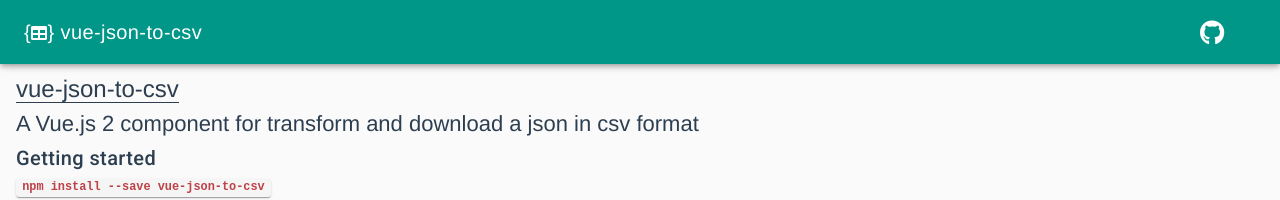
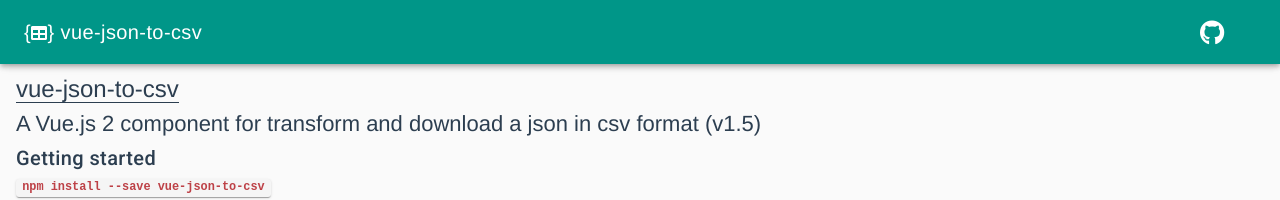
Before and after one commit to angeliquekom/vue-json-to-csv, a Vue app in the folder demo/: page / in a window 1280 px wide. Shown: the top 200 px of the page. Built offline with nearby package versions, Linux system fonts and the light colour scheme.

Commit message:
edit demo

```diff
--- a/demo/package.json
+++ b/demo/package.json
@@ -12,7 +12,7 @@
   },
   "dependencies": {
     "vue": "^2.5.2",
-    "vue-json-to-csv": "^1.0.3",
+    "vue-json-to-csv": "^1.0.5",
     "vuetify": "^1.1.4"
   },
   "devDependencies": {
--- a/demo/src/App.vue
+++ b/demo/src/App.vue
@@ -8,6 +8,7 @@
         vue-json-to-csv
       </v-toolbar-title>
       <v-spacer></v-spacer>
+
       <v-toolbar-items class="hidden-sm-and-down">
         <v-btn flat href="https://github.com/angeliquekom/vue-json-to-csv#readme">
           <i class="fab fa-github white--text" style="font-size:25px;"></i>
@@ -22,7 +23,7 @@
           </span>
         </div>
         <div style="font-size:22px" class="font-weight--300">
-          A Vue.js 2 component for transform and download a json in csv format
+          A Vue.js 2 component for transform and download a json in csv format (v1.5)
         </div>
       </v-flex>
       <v-flex xs12 class="pb-2">
@@ -148,7 +149,7 @@
 </template>
 
 <script>
-import VueJsonToCsv from './../../dist/vue-json-to-csv'
+import VueJsonToCsv from 'vue-json-to-csv'
 
 export default {
   name: 'App',
```
